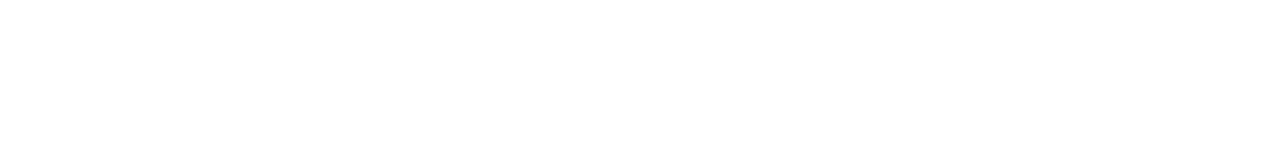
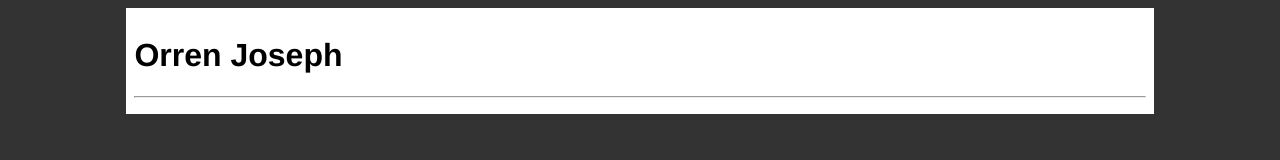
Before and after one commit to OrrenJ/INFO2180, a plain HTML site: page Project 1/index.html in a window 1280 px wide. Drawn offline with Linux system fonts and the light colour scheme.

Commit message:
Add header (name)

```diff
--- a/Project 1/index.css
+++ b/Project 1/index.css
@@ -0,0 +1,14 @@
+body {
+	background: #333333;
+}
+
+.container {
+	width: 80%;
+	margin: 0 auto;
+	padding: 8px;
+	background: #ffffff;
+}
+
+h1 {
+	font-family: Helvetica, Sans-Serif, Arial;
+}
--- a/Project 1/index.html
+++ b/Project 1/index.html
@@ -2,8 +2,12 @@
 
 <html>
 	<head>
+		<link rel="stylesheet" type="text/css" href="index.css" />
 	</head>
 	<body>
-
+		<div class="container">
+			<h1>Orren Joseph</h1>
+			<hr>
+		</div>
 	</body>
 </html>
```
